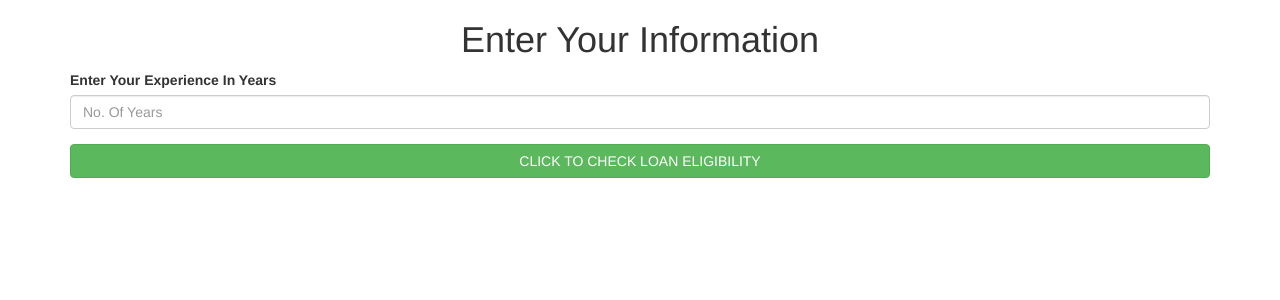
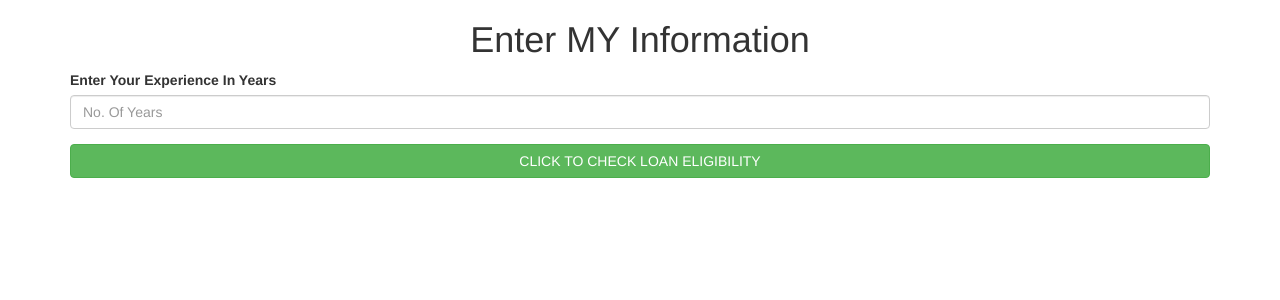
Before and after one commit to vivek1hsbc/uj_ml, a Flask app: page /salary in a window 1280 px wide. Shown: the part 52-352 px from the top of the page. Run offline with Flask 3, Linux system fonts and the light colour scheme; some libraries are stand-ins or nearby versions.

Commit message:
second commit

```diff
--- a/templates/salary.html
+++ b/templates/salary.html
@@ -22,7 +22,7 @@
             </div>
         </nav>
 
-        <h1 style="text-align: center;">Enter Your Information</h1>
+        <h1 style="text-align: center;">Enter MY Information</h1>
 
         <form action="employee" method="post">
             <div class="form-group">
```
